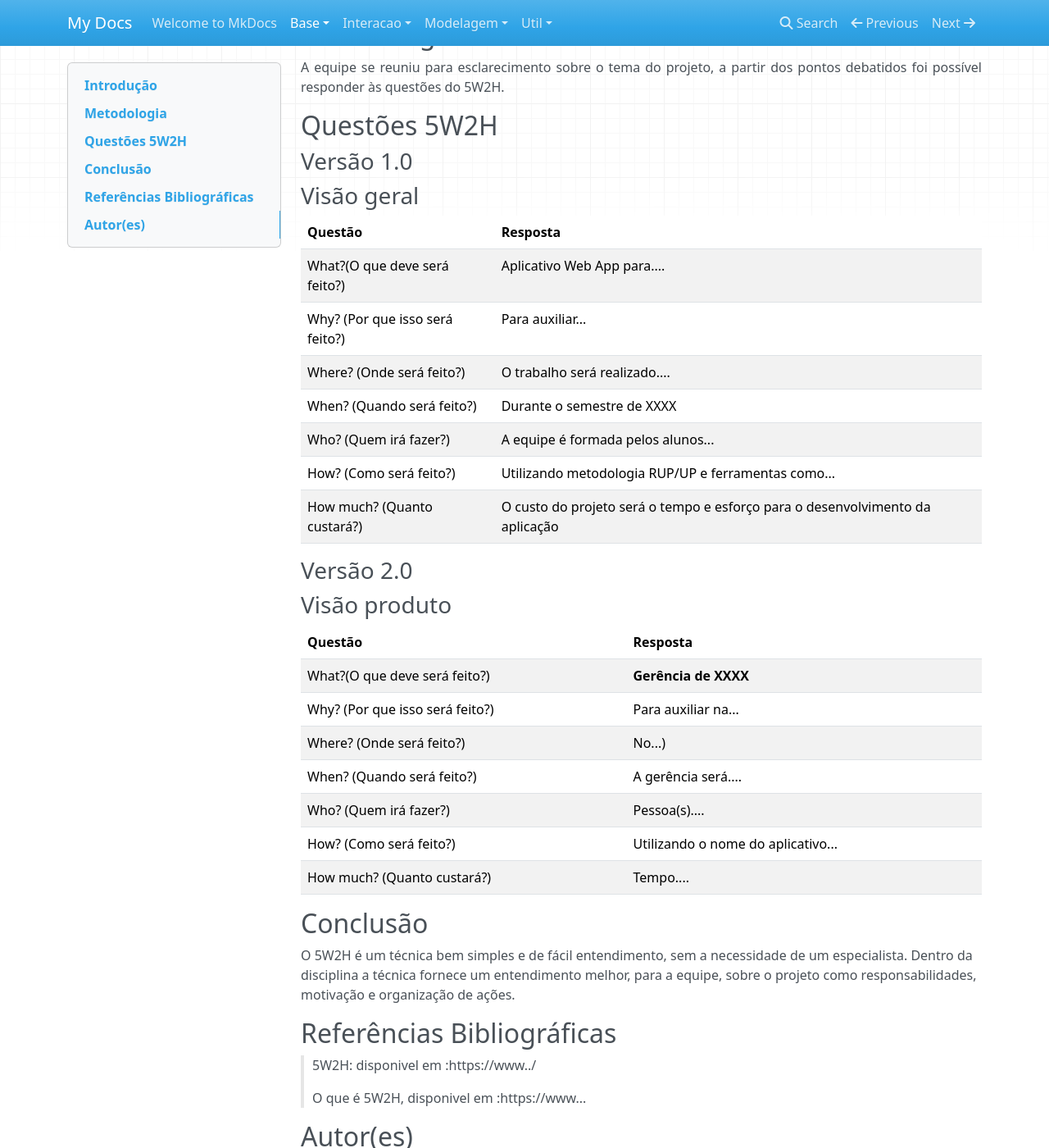
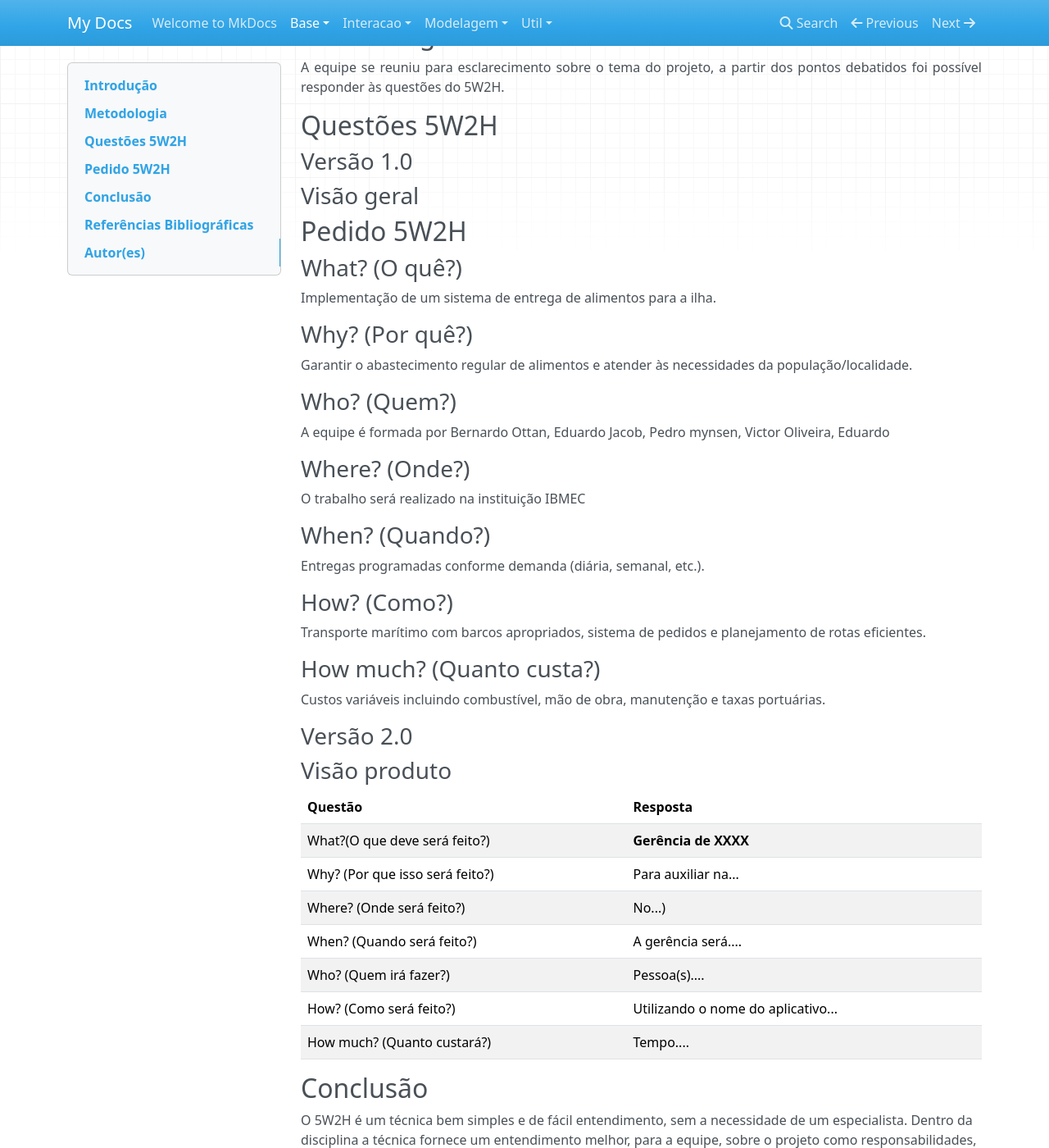
Before and after one commit to Projetos-de-Extensao/PBE_25.1_8002_IV, an MkDocs documentation site: the page built from docs/base/5w2h.md, in a window 1280 px wide and 1400 px high, scrolled down 235 px. Shown: the whole window at 82% size. Built offline with MkDocs 1.6.1, drawn with Linux system fonts in a browser that asks for light colours; nearby versions of some CDN libraries; some of the changed text lies outside the part shown.

Commit message:
Update 5w2h.md

```diff
--- a/docs/base/5w2h.md
+++ b/docs/base/5w2h.md
@@ -22,15 +22,29 @@ title: 5W2H
 
 ### Visão geral
 
-|Questão|Resposta|
-|-------|--------|
-|What?(O que deve será feito?)|Aplicativo Web App para.... |
-|Why? (Por que isso será feito?)|Para auxiliar...|
-|Where? (Onde será feito?)|O trabalho será realizado....|
-|When? (Quando será feito?)|Durante o semestre de XXXX|
-|Who? (Quem irá fazer?)|A equipe é formada pelos alunos...|
-|How? (Como será feito?)|Utilizando metodologia RUP/UP e ferramentas como...|
-|How much? (Quanto custará?)|O custo do projeto será o tempo e esforço para o desenvolvimento da aplicação|
+## Pedido 5W2H
+
+### What? (O quê?)
+Implementação de um sistema de entrega de alimentos para a ilha.
+
+### Why? (Por quê?)
+Garantir o abastecimento regular de alimentos e atender às necessidades da população/localidade.
+
+### Who? (Quem?)
+A equipe é formada por Bernardo Ottan, Eduardo Jacob, Pedro mynsen, Victor Oliveira, Eduardo
+
+### Where? (Onde?)
+O trabalho será realizado na instituição IBMEC
+
+### When? (Quando?)
+Entregas programadas conforme demanda (diária, semanal, etc.).
+
+### How? (Como?)
+Transporte marítimo com barcos apropriados, sistema de pedidos e planejamento de rotas eficientes.
+
+### How much? (Quanto custa?)
+Custos variáveis incluindo combustível, mão de obra, manutenção e taxas portuárias.
+
 
 
 ### Versão 2.0
@@ -61,5 +75,5 @@ O 5W2H é um técnica bem simples e de fácil entendimento, sem a necessidade de
 ## Autor(es)
 | Data | Versão | Descrição | Autor(es) |
 | -- | -- | -- | -- |
-| 24/08/20 | 1.0 | Criação do documento | xxx xxxx |
-| 09/09/20 | 2.0 | Adicionada visão produto | xxxx xxxx |
+| 26/03/25 | 1.0 | Criação do documento | Bernardo Ottan |
+| 26/03/25 | 1.1 | Atualização da visão geral |  |
```
